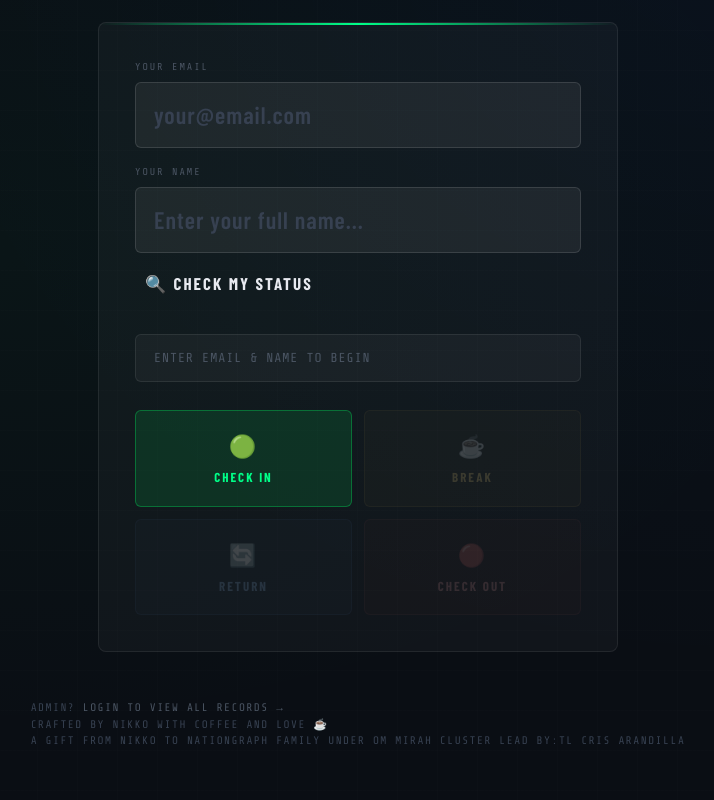
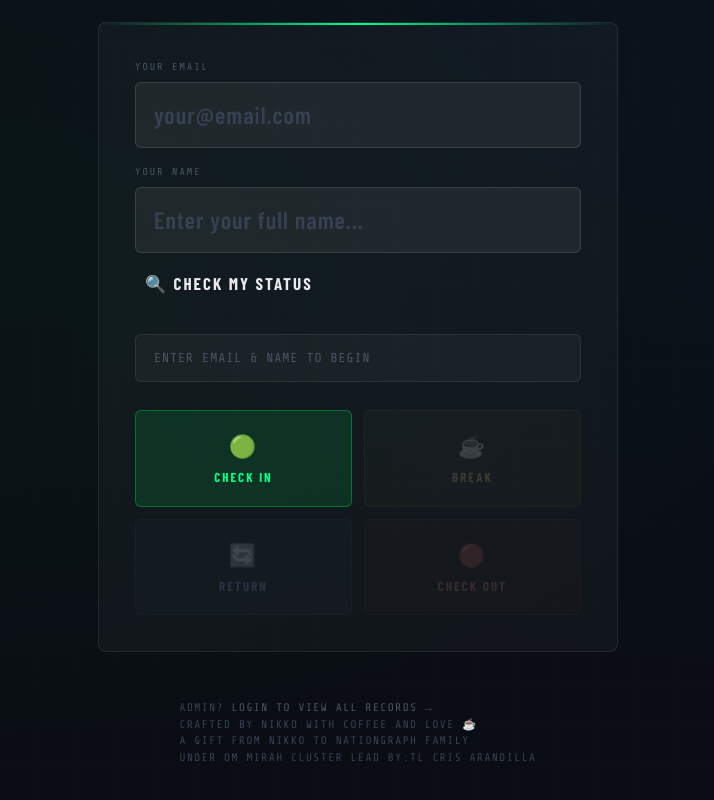
Before and after one commit to nikgitofficial/timetracker, a Next.js app: page / in a window 1280 px wide. Shown: the part 334-1134 px from the top of the page, without its empty margins (282-996 px from the left). Built offline with nearby package versions, Linux system fonts and the light colour scheme; a web font is replaced by a local one.

Commit message:
commit index paragraph revision

```diff
--- a/app/page.tsx
+++ b/app/page.tsx
@@ -941,7 +941,8 @@ export default function TimeClockPage() {
           Admin?{" "}
           <a href="/login">Login to view all records →</a>
           <p>Crafted by Nikko with coffee and love ☕</p>
-          <p>A gift from nikko to nationgraph family under OM mirah cluster lead by:TL Cris Arandilla</p>
+          <p>A gift from nikko to nationgraph family </p>
+          <p>Under OM mirah cluster lead by:TL Cris Arandilla</p>
         </div>
       </div>
     </>
```
